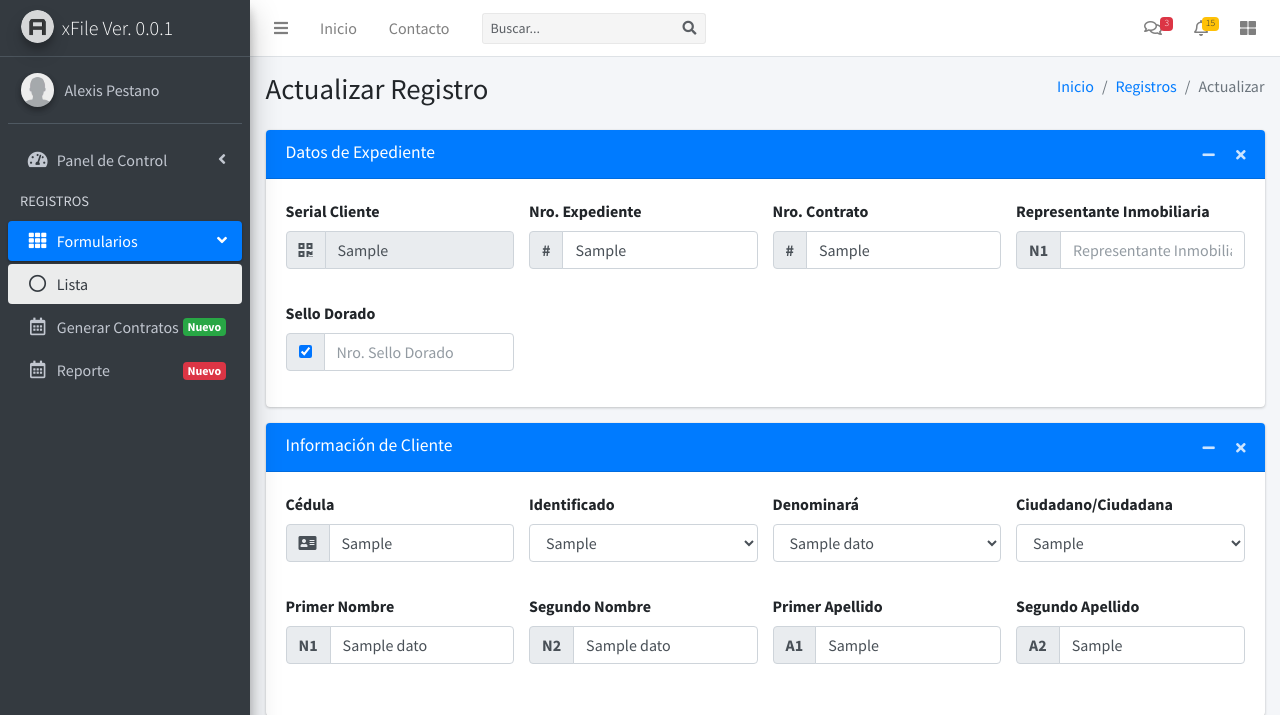
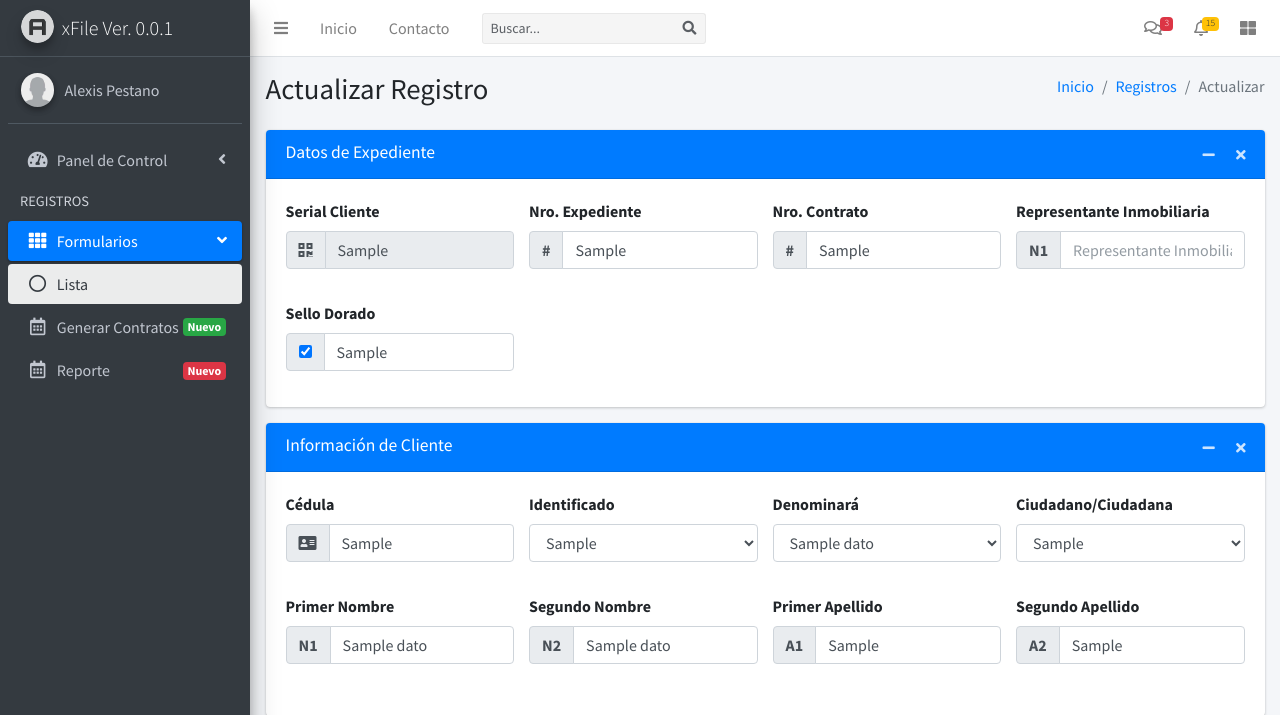
Before and after one commit to 3aTech/xfile, a Django app: a page that uses xFile/templates/pages/frmDatos.html in a window 1280 px wide. Shown: the top 715 px of the page. Run offline with Django 5.2, Linux system fonts and the light colour scheme; a user stored in the database is signed in; tables that the repository leaves empty hold one stand-in row (values such as "Sample post"); some libraries are stand-ins or nearby versions.

Commit message:
Add 'sello_dorado_oficio' field to Datos model and update related template
- Added new CharField 'sello_dorado_oficio' to Datos model with optional null and blank values
- Updated 'frmDatos.html' template to use the new field with appropriate input attributes
- Removed unnecessary migration files for serial_cliente changes
- Updated initial migration to reflect the latest model structure

```diff
--- a/xFile/formulario/models.py
+++ b/xFile/formulario/models.py
@@ -40,7 +40,7 @@ class Lindero(ModeloAuditoria):
     class Meta:
         verbose_name = 'Lindero'
         verbose_name_plural = 'Linderos'
-        ordering = ['descripcion']
+        ordering = ['lindero']
 
     def save(self, *args, **kwargs):
         if not self.us_in:
@@ -132,6 +132,7 @@ class Datos(ModeloAuditoria):
     """Modelo que representa las monedas."""
     serial_cliente = models.CharField('Serial', help_text='Serial Cliente', max_length=20, primary_key=True, unique=True)
     sello_dorado = models.BooleanField('Sello Dorado', default=False, help_text='Sello Dorado')
+    sello_dorado_oficio = models.CharField('Número Sello Dorado u Oficio', max_length=20, help_text='Número Sello Dorado u Oficio', null=True, blank=True)
     representante = models.ForeignKey(Representante, on_delete=models.PROTECT, related_name='datos')
     cedula = models.CharField('Cédula', max_length=12, help_text='Cédula')
     nombre1 = models.CharField('Nombre 1', max_length=20, help_text='Nombre 1')
--- a/xFile/templates/pages/frmDatos.html
+++ b/xFile/templates/pages/frmDatos.html
@@ -94,15 +94,15 @@
             </div>
             <div class="row mb-3">
               <div class="col-md-3">
-                <label for="expediente" class="form-label">Sello Dorado</label>
+                <label for="sello_dorado_oficio" class="form-label">Sello Dorado</label>
                 <div class="input-group">
                   <div class="input-group-prepend">
                     <span class="input-group-text">
                       <input type="checkbox" id="customSwitch3" name="sello_dorado" {% if object.sello_dorado %} checked {% endif %}>
                     </span>
                   </div>
-                  <input type="text" class="form-control" id="sello_dorado_value" name="sello_dorado_value"
-                  value="{{ object.sello_dorado_value|default:'' }}" aria-label="Nro. Sello Dorado" placeholder="Nro. Sello Dorado">
+                  <input type="text" class="form-control" id="sello_dorado_oficio" name="sello_dorado_oficio"
+                  value="{{ object.sello_dorado_oficio|default:'' }}" aria-label="Nro. Sello Dorado u Oficio" placeholder="Nro. Sello Dorado u Oficio">
                 </div>
               </div>
             </div>
```
Also changed, not shown: xFile/formulario/migrations/0001_initial.py, xFile/formulario/migrations/0002_alter_datos_serial_cliente.py (deleted), xFile/formulario/migrations/0003_alter_datos_serial_cliente.py (deleted), xFile/usuario/migrations/0001_initial.py.
